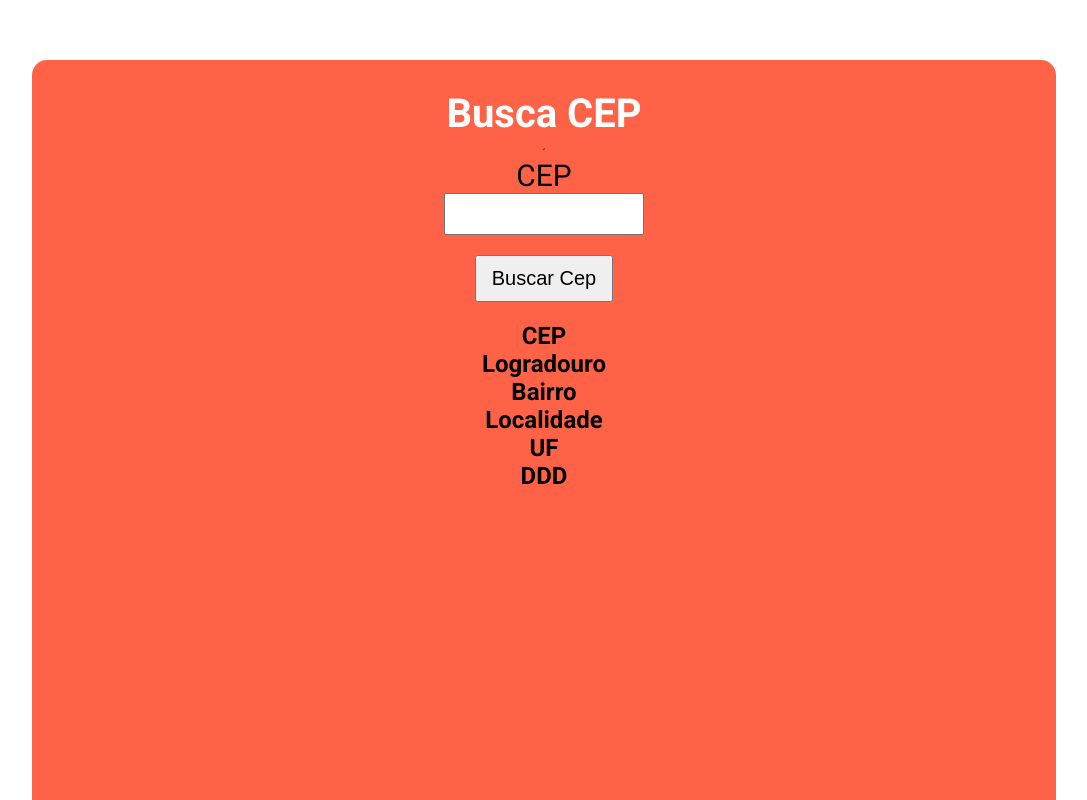
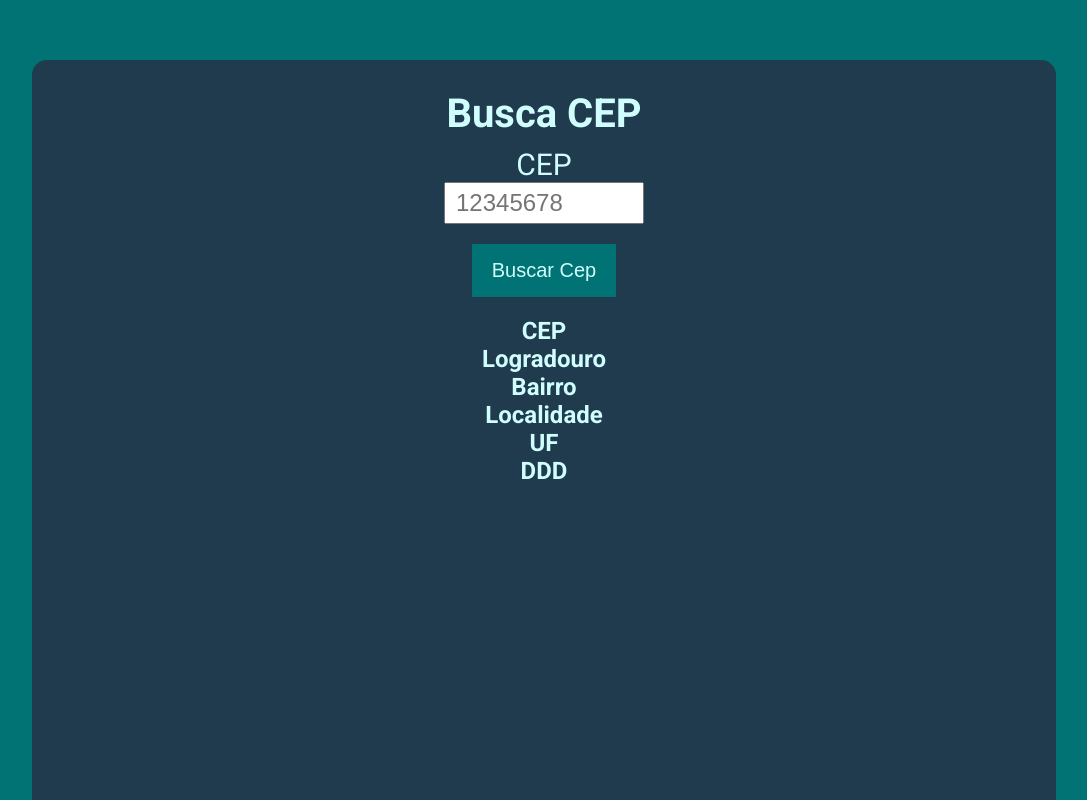
Before and after one commit to phedrakeson/busca-cep, a plain HTML site: page index.html in a window 1280 px wide. Shown: the whole page, without its empty margins (96-1183 px from the left). Drawn offline with Linux system fonts and the light colour scheme.

Commit message:
styling the interface

```diff
--- a/index.html
+++ b/index.html
@@ -12,10 +12,10 @@
 
   <main class="container">
     <div class="buscador">
-      <h1>Busca CEP</h1>´
+      <h1>Busca CEP</h1>
       <form action="">
         <label for="cep">CEP</label>
-        <input type="number" name="cep" id="cep" max-length="8">
+        <input type="number" name="cep" id="cep" placeholder="12345678">
         <button id="buscarCep">Buscar Cep</button>
       </form>
 
--- a/style.css
+++ b/style.css
@@ -8,9 +8,11 @@
 html {
   font-size: 62.5%;
   font-family: 'Roboto', sans-serif;
+  color: #d0fefe;
 }
 
-#dadosCep {
+body {
+  background: #017374;
 }
 
 .container {
@@ -25,7 +27,7 @@ html {
   margin-top: 60px;
   text-align: center;
   justify-content: center;
-  background-color: tomato;
+  background-color: #1f3b4d;
   padding: 30px;
   display: block;
   border-radius: 15px 15px 0 0;
@@ -35,7 +37,7 @@ html {
   font-size: 4rem;
   margin-bottom: 10px;
   font-weight: 700;
-  color: #fff;
+  color: #d0fefe;
 }
 
 form label {
@@ -56,14 +58,19 @@ form button {
 button {
   margin: 20px auto;
   cursor: pointer;
-  padding: 10px 15px 10px 15px;
+  padding: 15px 20px 15px 20px;
   font-size: 2rem;
+  background: #017374;
+  border: none;
+  color: #d0fefe;
 }
 
 #dadosCep h2 {
   font-size: 2.4rem;
+  font-weight: 700;
 }
 
 #dadosCep p {
   font-size: 2rem;
+  color: #d8dcd6;
 }
```
